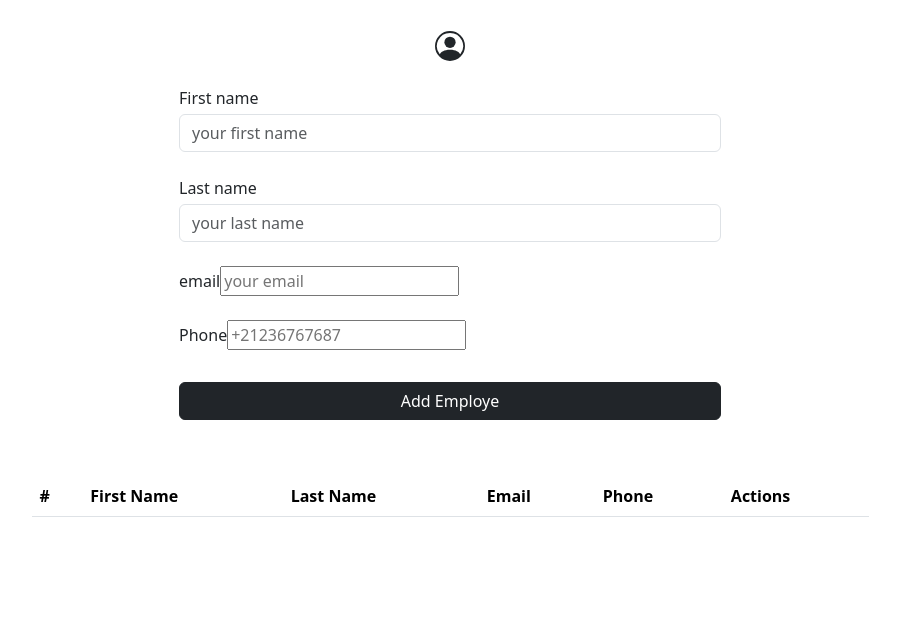
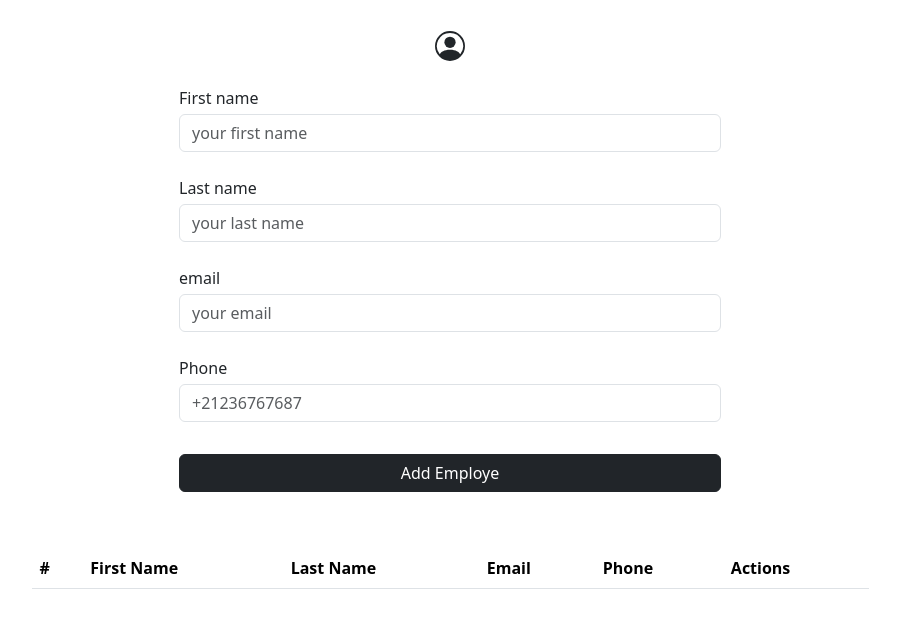
Before and after one commit to Abdessamad7687/react-employes-crud, a React (Create React App) app: page / in a window 1280 px wide. Shown: the top 628 px of the page, without its empty margins (190-1090 px from the left). Built offline with nearby package versions, Linux system fonts and the light colour scheme.

Commit message:
employes-crud

```diff
--- a/src/App.jsx
+++ b/src/App.jsx
@@ -1,7 +1,6 @@
 import React from 'react'
 import Title from "./components/Title"
 import LabelForm from './components/LabelForm'
-import FormButton from './components/FormButton'
 import Table from './components/Table'
 import Tbody from "./components/Tbody"
 import { useState } from 'react'
@@ -74,6 +73,7 @@ const App = () => {
         <input
           type="email"
           placeholder="your email"
+          className="form-control mt-1"
           onChange={(e) => setEmail(e.target.value)}
         />
       </div>
@@ -89,6 +89,7 @@ const App = () => {
         <input
           type="number"
           placeholder="+21236767687"
+          className="form-control mt-1"
           onChange={(e) => setPhone(e.target.value)}
         />
       </div>
@@ -96,7 +97,9 @@ const App = () => {
 
       {/* Submit Button */}
 
-      <FormButton />
+      <div className="form-group mt-2 p-2 col-md-6 mx-auto">
+        <button className="btn btn-dark w-100 mt-2" onClick={() => AddEmploye()}>Add Employe</button>
+      </div>
 
 
       {/* Table */}
```
